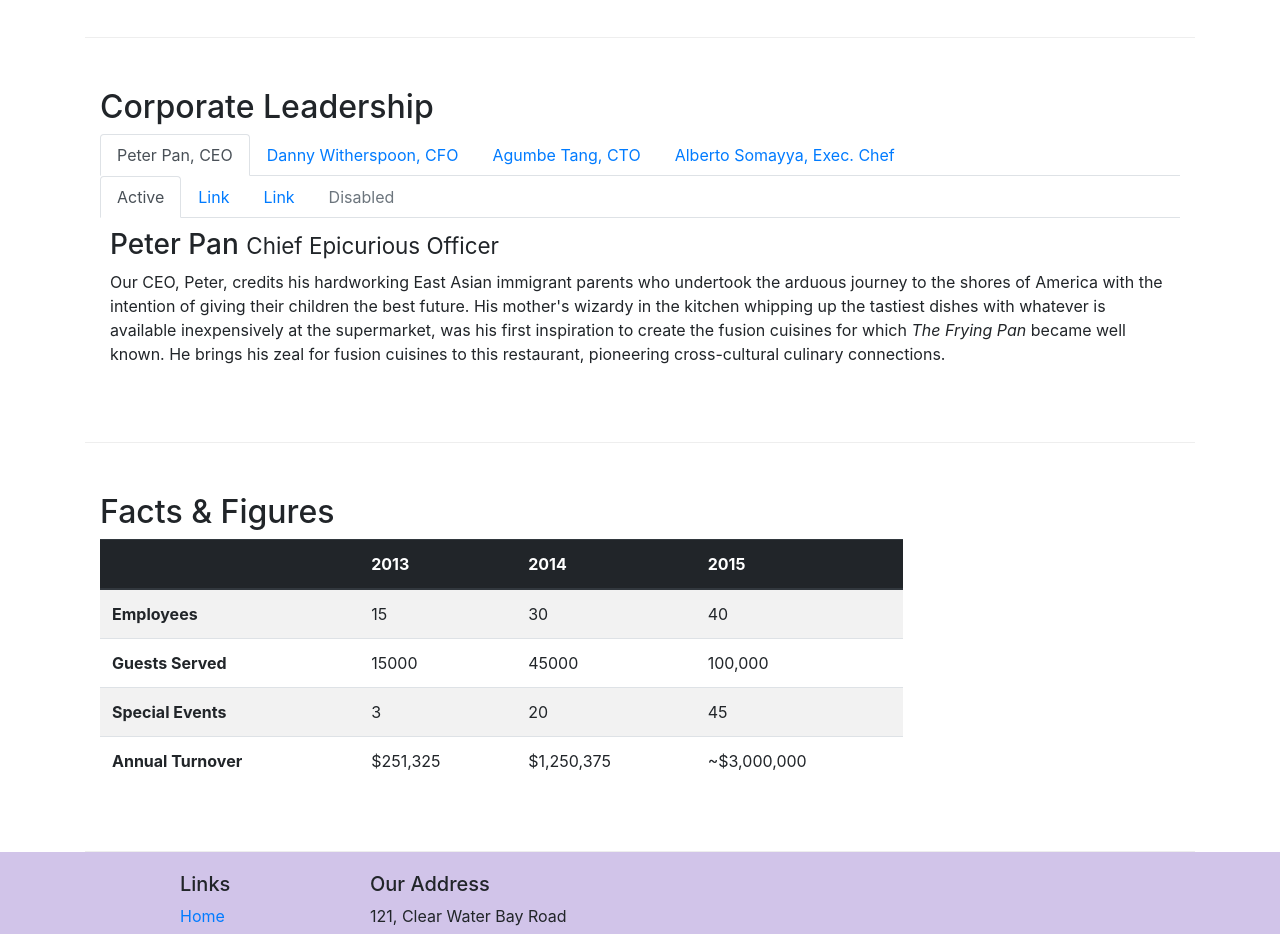
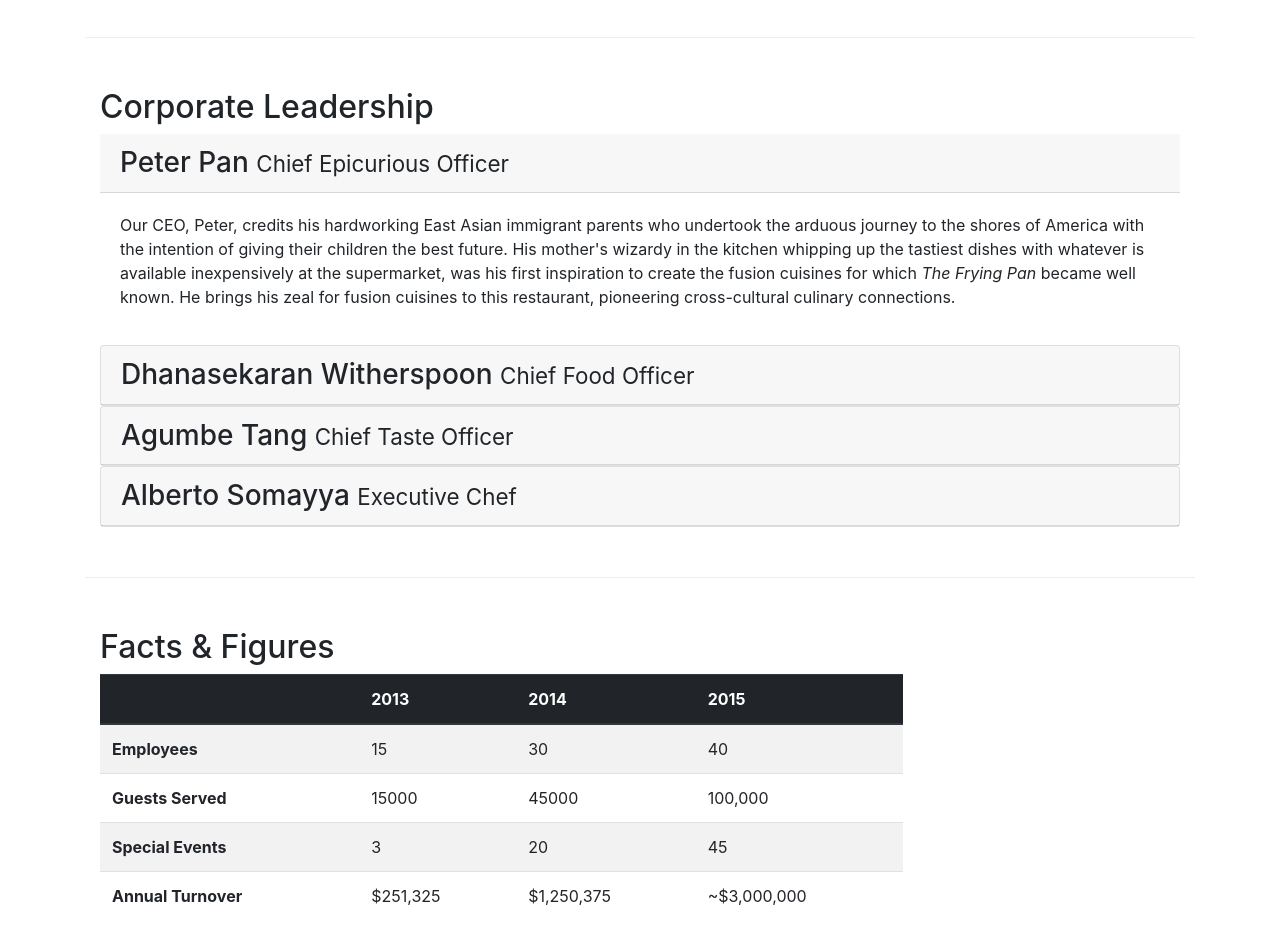
Before and after one commit to yoshikamezaki/bootstrap4, a website: page aboutus.html in a window 1280 px wide. Shown: the part 940-1874 px from the top of the page. Drawn offline with nearby package versions, Linux system fonts and the light colour scheme.

Commit message:
accordion

```diff
--- a/aboutus.html
+++ b/aboutus.html
@@ -98,59 +98,66 @@
                 <h2>Corporate Leadership</h2>
 
 
-                <ul class="nav nav-tabs">
-                    <li class="nav-item">
-                      <a class="nav-link active" href="#peter"
-                        role="tab" data-toggle="tab">Peter Pan, CEO</a>
-                    </li>
-                    <li class="nav-item">
-                      <a class="nav-link" href="#danny" role="tab"
-                        data-toggle="tab">Danny Witherspoon, CFO</a>
-                    </li>
-                    <li class="nav-item">
-                      <a class="nav-link" href="#agumbe" role="tab"
-                        data-toggle="tab">Agumbe Tang, CTO</a>
-                    </li>
-                    <li class="nav-item">
-                      <a class="nav-link" href="#alberto" role="tab"
-                        data-toggle="tab">Alberto Somayya, Exec. Chef</a>
-                    </li>
-                </ul>
 
-                <ul class="nav nav-tabs">
-  <li class="nav-item">
-    <a class="nav-link active" href="#">Active</a>
-  </li>
-  <li class="nav-item">
-    <a class="nav-link" href="#">Link</a>
-  </li>
-  <li class="nav-item">
-    <a class="nav-link" href="#">Link</a>
-  </li>
-  <li class="nav-item">
-    <a class="nav-link disabled" href="#">Disabled</a>
-  </li>
-</ul>
+                <div id="accordion">
+                    <div clas="card">
+                        <div class="card-header" role="tab" id="peterhead">
+                            <h3 class="mb-0">
+                                <a data-toggle="collapse" data-target="#peter">
+                                    Peter Pan <small>Chief Epicurious Officer</small>
+                                 </a>
+                            </h3>
+                        </div>
 
-                <div class="tab-content">
-                    <div role="tabpanel" class="tab-pane fade show active" id="peter">
-                        <h3>Peter Pan <small>Chief Epicurious Officer</small></h3>
-                        <p class ="d-none d-sm-block">Our CEO, Peter, credits his hardworking East Asian immigrant parents who undertook the arduous journey to the shores of America with the intention of giving their children the best future. His mother's wizardy in the kitchen whipping up the tastiest dishes with whatever is available inexpensively at the supermarket, was his first inspiration to create the fusion cuisines for which <em>The Frying Pan</em> became well known. He brings his zeal for fusion cuisines to this restaurant, pioneering cross-cultural culinary connections.</p>
+                        <div role="tabpanel" class="collapse show"  id="peter" data-parent="#accordion">
+                            <div class="card-body">
+                                <p class ="d-none d-sm-block">Our CEO, Peter, credits his hardworking East Asian immigrant parents who undertook the arduous journey to the shores of America with the intention of giving their children the best future. His mother's wizardy in the kitchen whipping up the tastiest dishes with whatever is available inexpensively at the supermarket, was his first inspiration to create the fusion cuisines for which <em>The Frying Pan</em> became well known. He brings his zeal for fusion cuisines to this restaurant, pioneering cross-cultural culinary connections.</p>
+                            </div>
+                        </div>
+
                     </div>
 
-                    <div role="tabpanel" class="tab-pane fade" id="danny">
-                        <h3>Dhanasekaran Witherspoon <small>Chief Food Officer</small></h3>
-                        <p class ="d-none d-sm-block">Our CFO, Danny, as he is affectionately referred to by his colleagues, comes from a long established family tradition in farming and produce. His experiences growing up on a farm in the Australian outback gave him great appreciation for varieties of food sources. As he puts it in his own words, <em>Everything that runs, wins, and everything that stays, pays!</em></p>
+                                       <div class="card">
+                            <div class="card-header" role="tab" id="dannyhead">
+                            <h3 class="mb-0">
+                                <a class="collapsed" data-toggle="collapse" data-target="#danny">
+                                Dhanasekaran Witherspoon <small>Chief Food Officer</small>
+                                </a>
+                            </h3>
+                        </div>
+                        <div class="collapse" id="danny" data-parent="#accordion">
+                            <div class="card-body">
+                                <p class="d-none d-sm-block">. . .</em></p>
+                            </div>
+                        </div>
                     </div>
-
-                    <div role="tabpanel" class="tab-pane fade" id="agumbe">
-                        <h3>Agumbe Tang <small>Chief Taste Officer</small></h3>
-                        <p class ="d-none d-sm-block">Blessed with the most discerning gustatory sense, Agumbe, our CTO, personally ensures that every dish that we serve meets his exacting tastes. Our chefs dread the tongue lashing that ensues if their dish does not meet his exacting standards. He lives by his motto, <em>You click only if you survive my lick.</em></p>
+                    <div class="card">
+                            <div class="card-header" role="tab" id="agumbehead">
+                            <h3 class="mb-0">
+                                <a class="collapsed" data-toggle="collapse" data-target="#agumbe">
+                                Agumbe Tang <small>Chief Taste Officer</small>
+                                </a>
+                            </h3>
+                        </div>
+                        <div class="collapse" id="agumbe" data-parent="#accordion">
+                            <div class="card-body">
+                                <p class="d-none d-sm-block">. . .</p>
+                            </div>
+                        </div>
                     </div>
-
-                    <div role="tabpanel" class="tab-pane fade" id="alberto">
-                        <h3>Alberto Somayya <small>Executive Chef</small></h3>
-                        <p class ="d-none d-sm-block">Award winning three-star Michelin chef with wide International experience having worked closely with whos-who in the culinary world, he specializes in creating mouthwatering Indo-Italian fusion experiences. He says, <em>Put together the cuisines from the two craziest cultures, and you get a winning hit! Amma Mia!</em></p>
+                    <div class="card">
+                            <div class="card-header" role="tab" id="albertohead">
+                            <h3 class="mb-0">
+                                <a class="collapsed" data-toggle="collapse" data-target="#alberto">
+                                Alberto Somayya <small>Executive Chef</small>
+                                </a>
+                            </h3>
+                        </div>
+                        <div class="collapse" id="alberto" data-parent="#accordion">
+                            <div class="card-body">
+                                <p class="d-none d-sm-block">. . .</em></p>
+                            </div>
+                        </div>
                     </div>
                 </div>
             </div>
```
